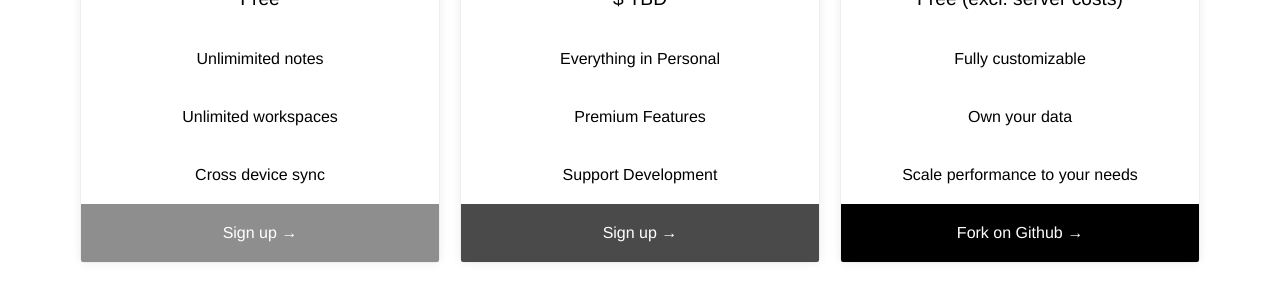
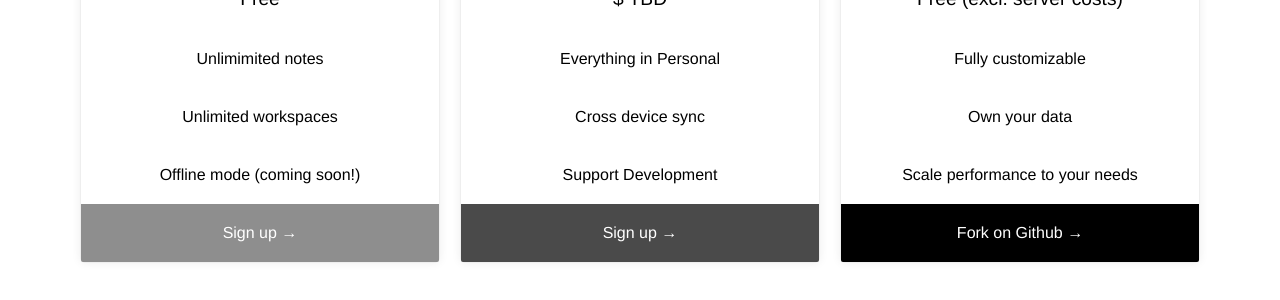
Before and after one commit to engramhq/engram-product-site, a Jekyll site: the page built from index.html, in a window 1280 px wide and 900 px high, scrolled down 3322 px. Shown: the part 152-452 px from the top of the window. Built offline with Jekyll 4.4.1, drawn with Linux system fonts in a browser that asks for light colours.

Commit message:
Update free plan features

```diff
--- a/index.html
+++ b/index.html
@@ -8,7 +8,7 @@ pricing_table:
         highlight: true
       - text: Unlimimited notes
       - text: Unlimited workspaces
-      - text: Cross device sync
+      - text: Offline mode (coming soon!)
     call_to_action:
       link: https://engram.xyzdigital.com/signup
       text: Sign up
@@ -19,7 +19,7 @@ pricing_table:
         highlight: true
       - text: Everything in Personal
         highlight: false
-      - text: Premium Features
+      - text: Cross device sync
         highlight: false
       - text: Support Development
         highlight: false
```
